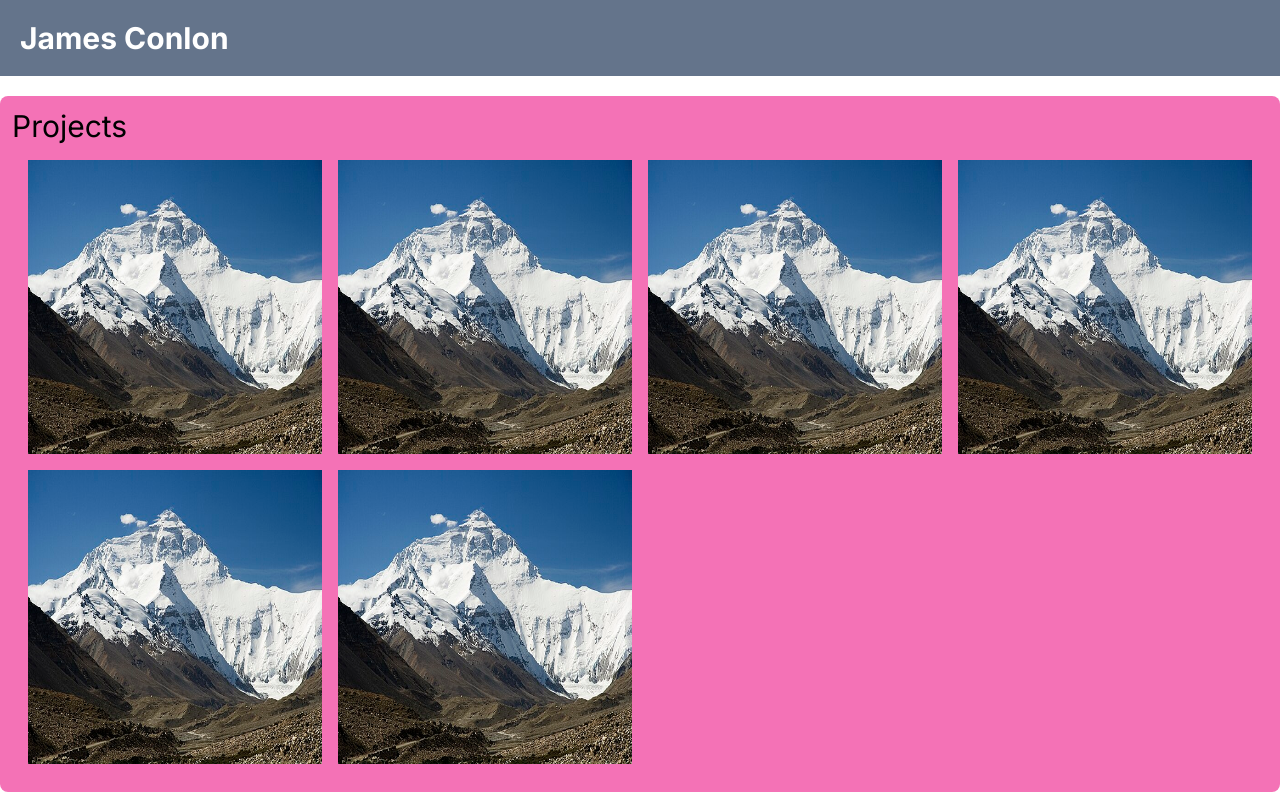
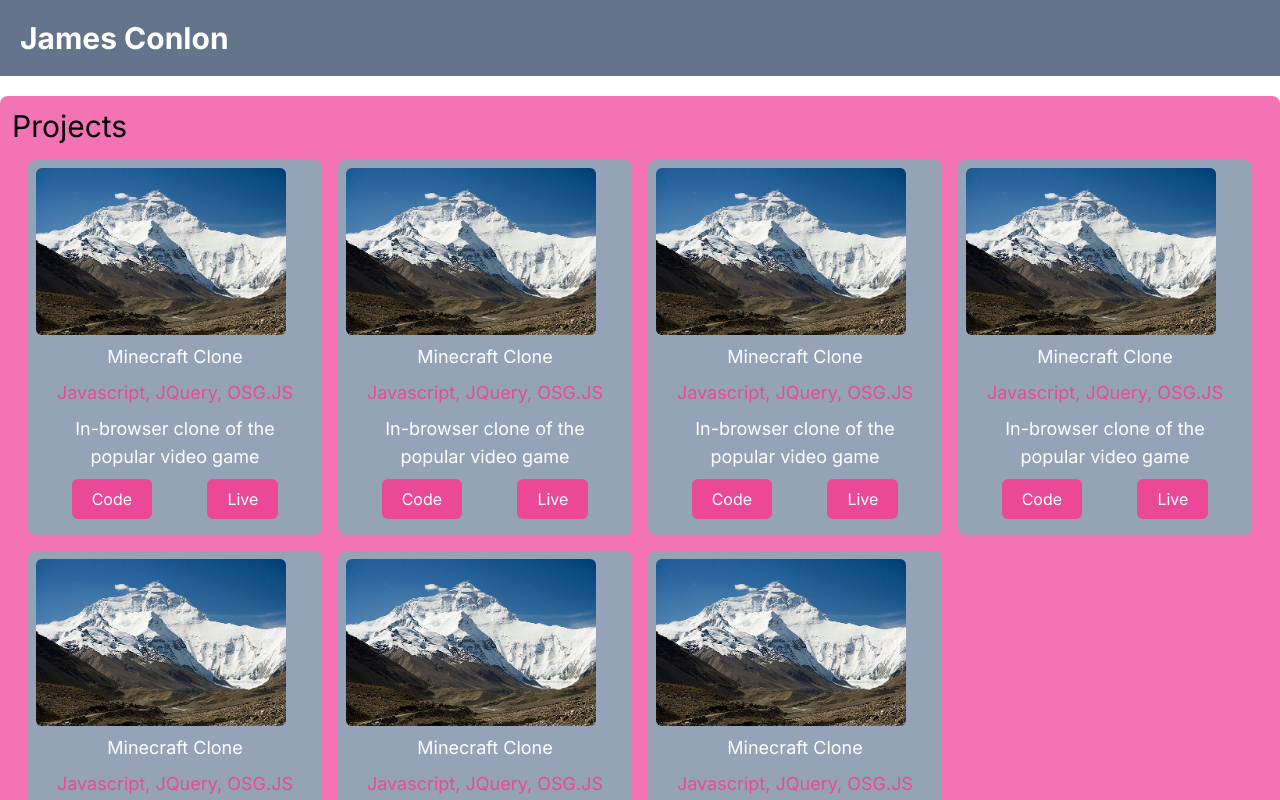
Before and after one commit to conlonj25/portfolio, a Next.js app: page / in a window 1280 px wide. Shown: the top 800 px of the page. Built offline with nearby package versions, Linux system fonts and the light colour scheme.

Commit message:
add projectView

```diff
--- /dev/null
+++ b/src/app/components/ProjectView.tsx
@@ -0,0 +1,34 @@
+import Image from 'next/image';
+
+const ProjectView = () => {
+	return (
+		<div className="bg-slate-400 flex-col rounded-lg p-2">
+			<Image
+				className="rounded-md"
+				width={250}
+				height={200}
+				src="/everest.jpg"
+				alt={'Everest'}
+			/>
+			<p className="text-lg text-center m-2 text-white">
+				Minecraft Clone
+			</p>
+			<p className="text-lg text-center m-2 text-pink-500">
+				Javascript, JQuery, OSG.JS
+			</p>
+			<p className="text-lg text-center m-2 text-white">
+				In-browser clone of the popular video game
+			</p>
+			<div className="flex justify-around m-2">
+				<button className="bg-pink-500 px-5 py-2 rounded-md text-white">
+					Code
+				</button>
+				<button className="bg-pink-500 px-5 py-2 rounded-md text-white">
+					Live
+				</button>
+			</div>
+		</div>
+	);
+};
+
+export default ProjectView;
--- a/src/app/components/Projects.tsx
+++ b/src/app/components/Projects.tsx
@@ -1,14 +1,17 @@
+import ProjectView from './ProjectView';
+
 const Projects = () => {
 	return (
 		<div className="bg-pink-400 p-3 rounded-lg">
 			<h1 className="text-3xl">Projects</h1>
 			<div className="grid gap-4 p-4 grid-cols-1 sm:grid-cols-2 md:grid-cols-3 lg:grid-cols-4 ">
-				<img className="aspect-square" src="/everest.jpg" />
-				<img className="aspect-square" src="/everest.jpg" />
-				<img className="aspect-square" src="/everest.jpg" />
-				<img className="aspect-square" src="/everest.jpg" />
-				<img className="aspect-square" src="/everest.jpg" />
-				<img className="aspect-square" src="/everest.jpg" />
+				<ProjectView />
+				<ProjectView />
+				<ProjectView />
+				<ProjectView />
+				<ProjectView />
+				<ProjectView />
+				<ProjectView />
 			</div>
 		</div>
 	);
```
